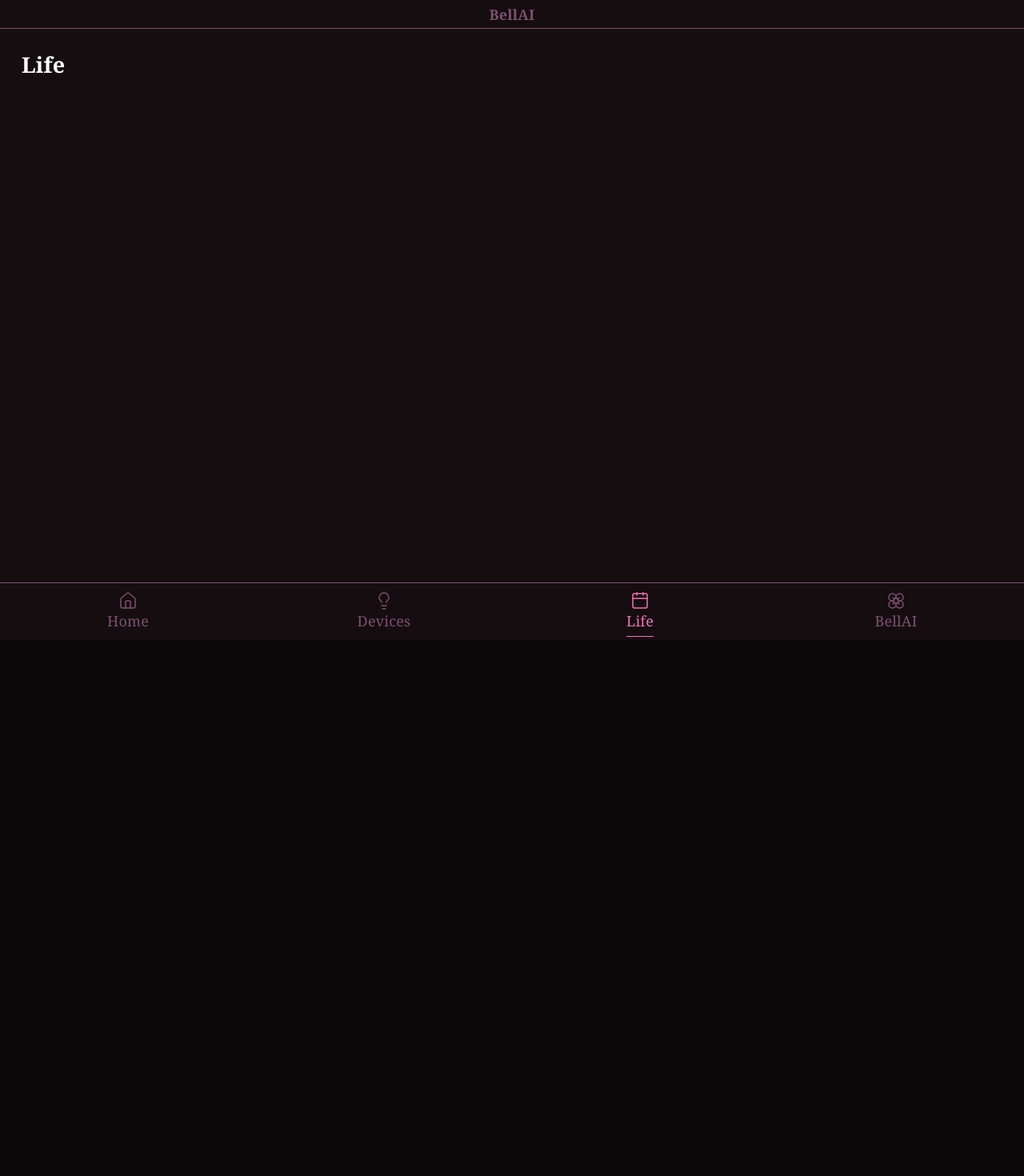
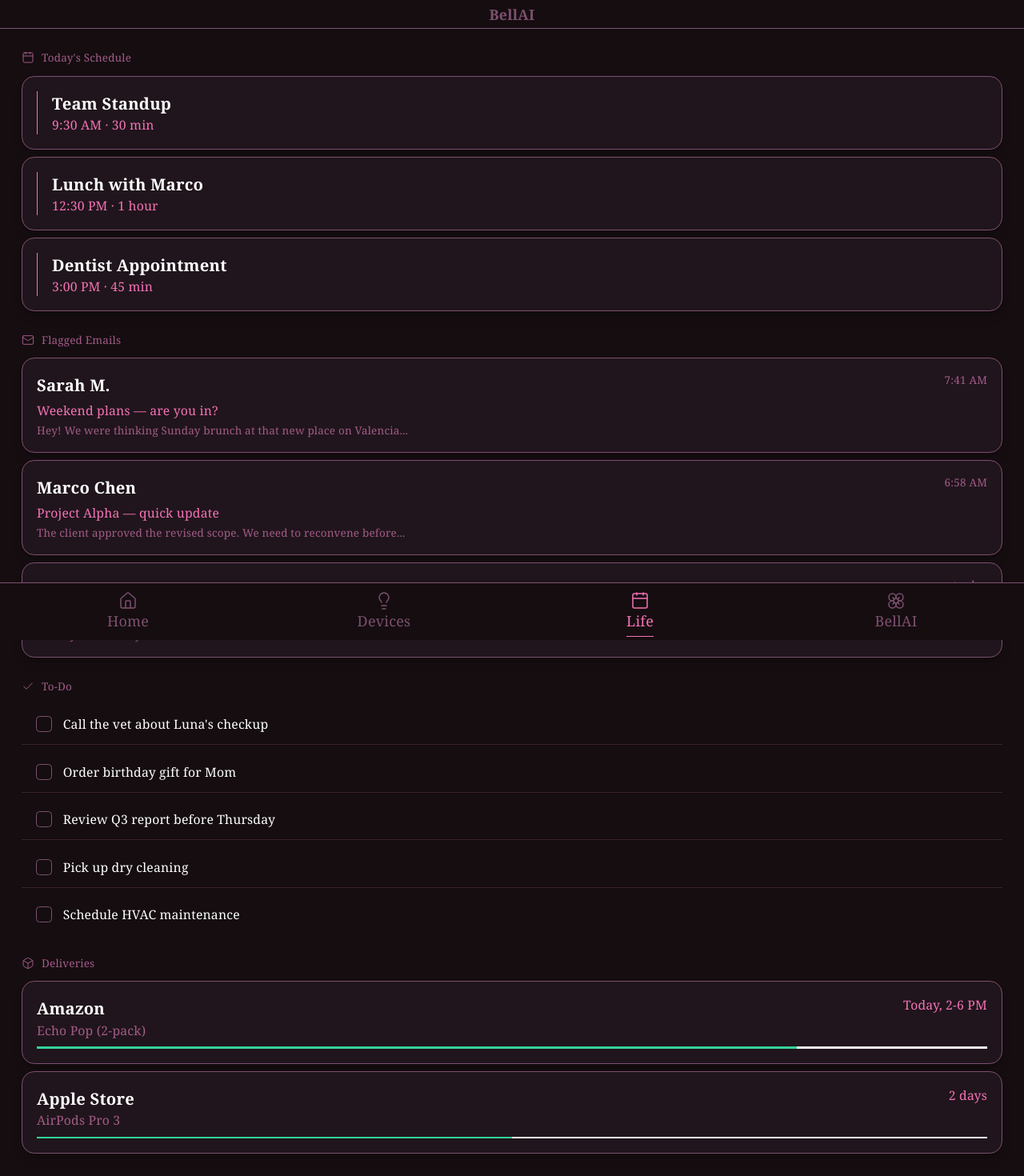
Before and after one commit to APandaWithAPlan/BellAI, a React (Vite) app in the folder RaspPI-Server/frontend/: page /life in a window 1280 px wide. Shown: the top 1470 px of the page at 80% size. Before the commit the page ends 800 px from the top, so only its background shows below. Built offline with nearby package versions, Linux system fonts and the light colour scheme.

Commit message:
Create Delivery, Email, and ToDo cards

```diff
--- /dev/null
+++ b/RaspPI-Server/frontend/src/components/DeliveriesCard.jsx
@@ -0,0 +1,32 @@
+import { Card, CardContent } from "./ui/card"
+import { Progress } from "@/components/ui/progress"
+
+function EventCard({ seller, item, arrivalTime, progress }) {
+  return (
+    <Card className="rounded-xl border border-[#7d5070] bg-[#20151c] p-4 text-white shadow-lg">
+      <CardContent className="p-0">
+
+        <div className="flex items-start justify-between">
+
+            <p className="text-lg font-semibold">
+                {seller}
+            </p>
+
+            <p className="text-sm text-[#f472b6]">
+                {arrivalTime}
+            </p>
+
+        </div>
+
+            <p className="text-sm text-[#a35b89]">
+                {item}
+            </p>
+
+            <Progress value={progress} className="mt-2 bg-[#39212e] [&_[data-slot=progress-indicator]]:bg-[#34d399]"/>
+
+      </CardContent>
+    </Card>
+  )
+}
+
+export default EventCard
--- /dev/null
+++ b/RaspPI-Server/frontend/src/components/EmailCard.jsx
@@ -0,0 +1,33 @@
+import { Card, CardContent } from "./ui/card"
+
+function EmailCard({ sender, subject, contents, time }) {
+  return (
+    <Card className="rounded-xl border border-[#7d5070] bg-[#20151c] p-4 text-white shadow-lg">
+      <CardContent className="flex flex-col gap-1 p-0">
+
+        <div className="flex items-start justify-between gap-4">
+
+            <p className="text-lg font-semibold">
+                {sender}
+            </p>
+
+            <p className="shrink-0 text-xs text-[#a35b89]">
+                {time}
+            </p>
+
+        </div>
+
+            <p className="text-sm text-[#f472b6]">
+              {subject}
+            </p>
+
+            <p className="text-xs text-[#a35b89]">
+              {contents}
+            </p>
+
+      </CardContent>
+    </Card>
+  )
+}
+
+export default EmailCard
--- a/RaspPI-Server/frontend/src/components/EventCard.jsx
+++ b/RaspPI-Server/frontend/src/components/EventCard.jsx
@@ -1,6 +1,5 @@
 import { Card, CardContent } from "./ui/card"
 import { Separator } from "@/components/ui/separator"
-import { EighthNote, Pause, SkipForward, SkipBack } from "lucide-react"
 
 function EventCard({ time, timeUntil, title }) {
   return (
@@ -9,15 +8,18 @@ function EventCard({ time, timeUntil, title }) {
 
         <div className="flex min-w-0 items-center gap-4">
 
-            <Separator orientation="vertical" />
+            <Separator orientation="vertical" className="h-12! bg-[#f472b6]!"/>
 
           <div className="min-w-0">
-            <p className="text-sm text-[#f472b6]">
-              {time} · {timeUntil} min
-            </p>
+
             <p className="text-lg font-semibold">
                 {title}
             </p>
+
+            <p className="text-sm text-[#f472b6]">
+              {time} · {timeUntil}
+            </p>
+
           </div>
 
         </div>
--- /dev/null
+++ b/RaspPI-Server/frontend/src/components/ToDoCard.jsx
@@ -0,0 +1,22 @@
+import { useState } from "react"
+import { Card, CardContent } from "./ui/card"
+import { Checkbox } from "@/components/ui/checkbox"
+
+function ToDoCard({ task }) {
+  const [completed, setCompleted] = useState(false)
+
+  return (
+
+    <div className="flex items-center gap-3 border-b border-[#39212e] px-4 py-3 last:border-b-0">
+
+      <Checkbox checked={completed} onCheckedChange={setCompleted} className="rounded border-[#7d5070] data-checked:border-[#34d399] data-checked:bg-[#34d399]"/>
+
+      <span className={`text-sm ${ completed ? "text-[#a35b89] line-through" : "text-white" }`}>
+        {task}
+      </span>
+
+    </div>
+  )
+}
+
+export default ToDoCard
--- /dev/null
+++ b/RaspPI-Server/frontend/src/components/ui/checkbox.jsx
@@ -0,0 +1,29 @@
+import { Checkbox as CheckboxPrimitive } from "@base-ui/react/checkbox"
+import { cn } from "cn"
+import { CheckIcon } from "lucide-react"
+
+function Checkbox({
+  className,
+  ...props
+}) {
+  return (
+    <CheckboxPrimitive.Root
+      data-slot="checkbox"
+      className={cn(
+        "peer relative flex size-4.5 shrink-0 items-center justify-center rounded-none border border-input bg-transparent transition-shadow outline-none group-has-disabled/field:opacity-50 group-has-[:focus-visible]/field-label:ring-0 group-has-[:focus-visible]/field-label:not-data-checked:border-input after:absolute after:-inset-x-3 after:-inset-y-2 focus-visible:border-ring focus-visible:ring-2 focus-visible:ring-ring/30 disabled:cursor-not-allowed disabled:opacity-50 aria-invalid:border-destructive aria-invalid:ring-2 aria-invalid:ring-destructive/20 aria-invalid:aria-checked:border-primary dark:aria-invalid:border-destructive/50 dark:aria-invalid:ring-destructive/40 data-checked:border-primary data-checked:bg-primary data-checked:text-primary-foreground group-has-[:focus-visible]/field-label:data-checked:border-primary dark:data-checked:bg-primary",
+        className
+      )}
+      {...props}
+    >
+      <CheckboxPrimitive.Indicator
+        data-slot="checkbox-indicator"
+        className="grid place-content-center text-current transition-none [&>svg]:size-3.5"
+      >
+        <CheckIcon
+        />
+      </CheckboxPrimitive.Indicator>
+    </CheckboxPrimitive.Root>
+  )
+}
+
+export { Checkbox }
--- a/RaspPI-Server/frontend/src/pages/Home.jsx
+++ b/RaspPI-Server/frontend/src/pages/Home.jsx
@@ -51,7 +51,7 @@ function Home() {
             </div>
 
             <div className="col-span-4">
-                <EventCard time="9:30 AM" timeUntil="30" title="Team Standup" />
+                <EventCard time="9:30 AM" timeUntil="30 min" title="Team Standup" />
             </div>
 
         </div>
--- a/RaspPI-Server/frontend/src/pages/Life.jsx
+++ b/RaspPI-Server/frontend/src/pages/Life.jsx
@@ -1,9 +1,69 @@
+import EventCard from "../components/EventCard"
+import EmailCard from "../components/EmailCard"
+import ToDoCard from "../components/ToDoCard"
+import DeliveriesCard from "../components/DeliveriesCard"
+import { Calendar, Mail, Check, Box } from "lucide-react"
+
 function Life() {
+
     return (
-        <div>
-            <h1 className="text-2xl font-bold text-white">
-                Life
-            </h1>
+        <div className="flex flex-col gap-6">
+
+            <section className="flex flex-col gap-3">
+                <h3 className="flex items-center gap-2 text-xs text-[#a35b89]">
+                    <Calendar size={16} strokeWidth={1.5}/>
+                    Today's Schedule
+                </h3>
+
+                <div className="flex flex-col gap-2">
+                    <EventCard time="9:30 AM" timeUntil="30 min" title="Team Standup"/>
+                    <EventCard time="12:30 PM" timeUntil="1 hour" title="Lunch with Marco"/>
+                    <EventCard time="3:00 PM" timeUntil="45 min" title="Dentist Appointment"/>
+                </div>
+            </section>
+
+            <section className="flex flex-col gap-3">
+                <div className="flex items-center justify-between">
+                    <h3 className="flex items-center gap-2 text-xs text-[#a35b89]">
+                        <Mail size={16} strokeWidth={1.5}/>
+                        Flagged Emails
+                    </h3>
+                </div>
+
+                <div className="flex flex-col gap-2">
+                    <EmailCard sender="Sarah M." subject="Weekend plans — are you in?" contents="Hey! We were thinking Sunday brunch at that new place on Valencia..." time="7:41 AM"/>
+                    <EmailCard sender="Marco Chen" subject="Project Alpha — quick update" contents="The client approved the revised scope. We need to reconvene before..." time="6:58 AM"/>
+                    <EmailCard sender="Amazon" subject="Your package is arriving today" contents="Track your delivery — estimated between 2:00–6:00 PM" time="yesterday"/>
+                </div>
+            </section>
+
+            <section className="flex flex-col gap-3">
+                <h3 className="flex items-center gap-2 text-xs text-[#a35b89]">
+                    <Check size={16} strokeWidth={1.5}/>
+                    To-Do
+                </h3>
+
+                <div className="flex flex-col gap-2">
+                    <ToDoCard task="Call the vet about Luna's checkup"/>
+                    <ToDoCard task="Order birthday gift for Mom"/>
+                    <ToDoCard task="Review Q3 report before Thursday"/>
+                    <ToDoCard task="Pick up dry cleaning"/>
+                    <ToDoCard task="Schedule HVAC maintenance"/>
+                </div>
+            </section>
+
+            <section className="flex flex-col gap-3">
+                <h3 className="flex items-center gap-2 text-xs text-[#a35b89]">
+                    <Box size={16} strokeWidth={1.5}/>
+                    Deliveries
+                </h3>
+
+                <div className="flex flex-col gap-2">
+                    <DeliveriesCard seller="Amazon" item="Echo Pop (2-pack)" arrivalTime="Today, 2-6 PM" progress={80}/>
+                    <DeliveriesCard seller="Apple Store" item="AirPods Pro 3" arrivalTime="2 days" progress={50}/>
+                </div>
+            </section>
+
         </div>
     )
 }
```
